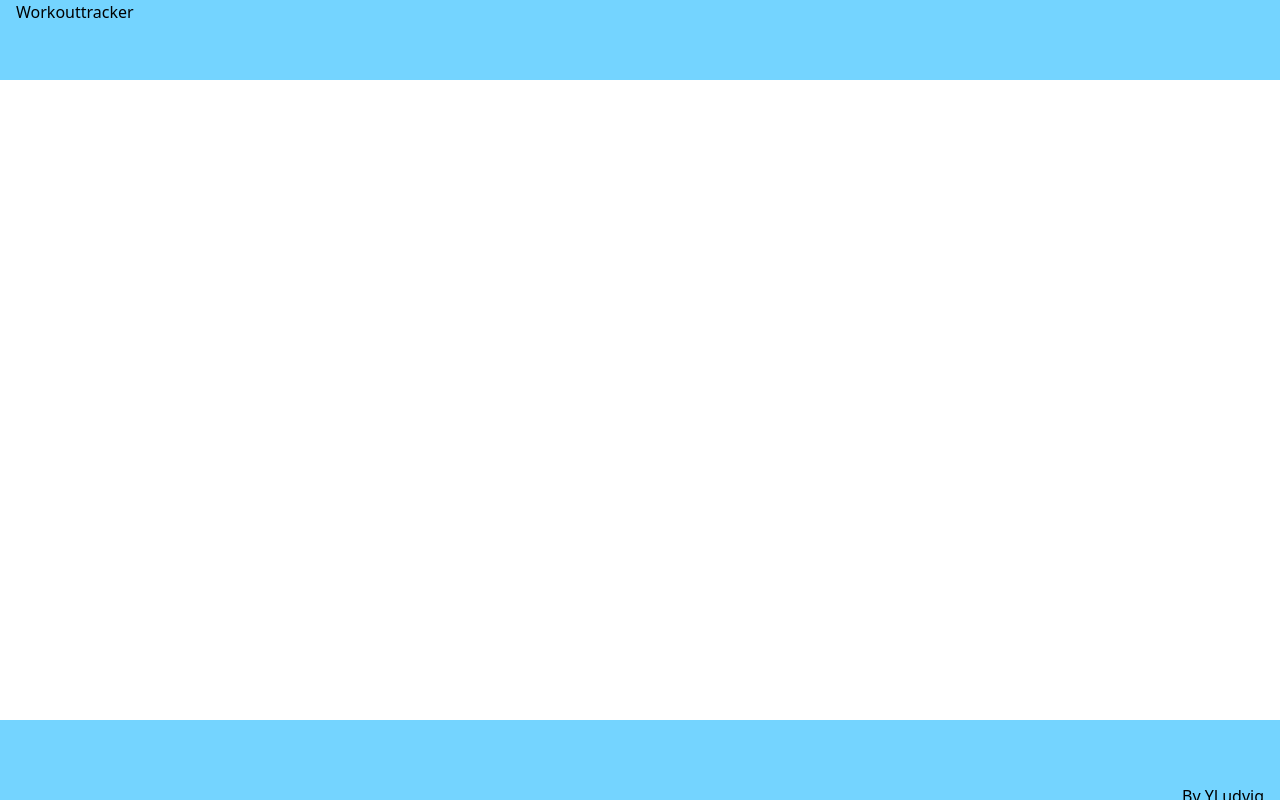
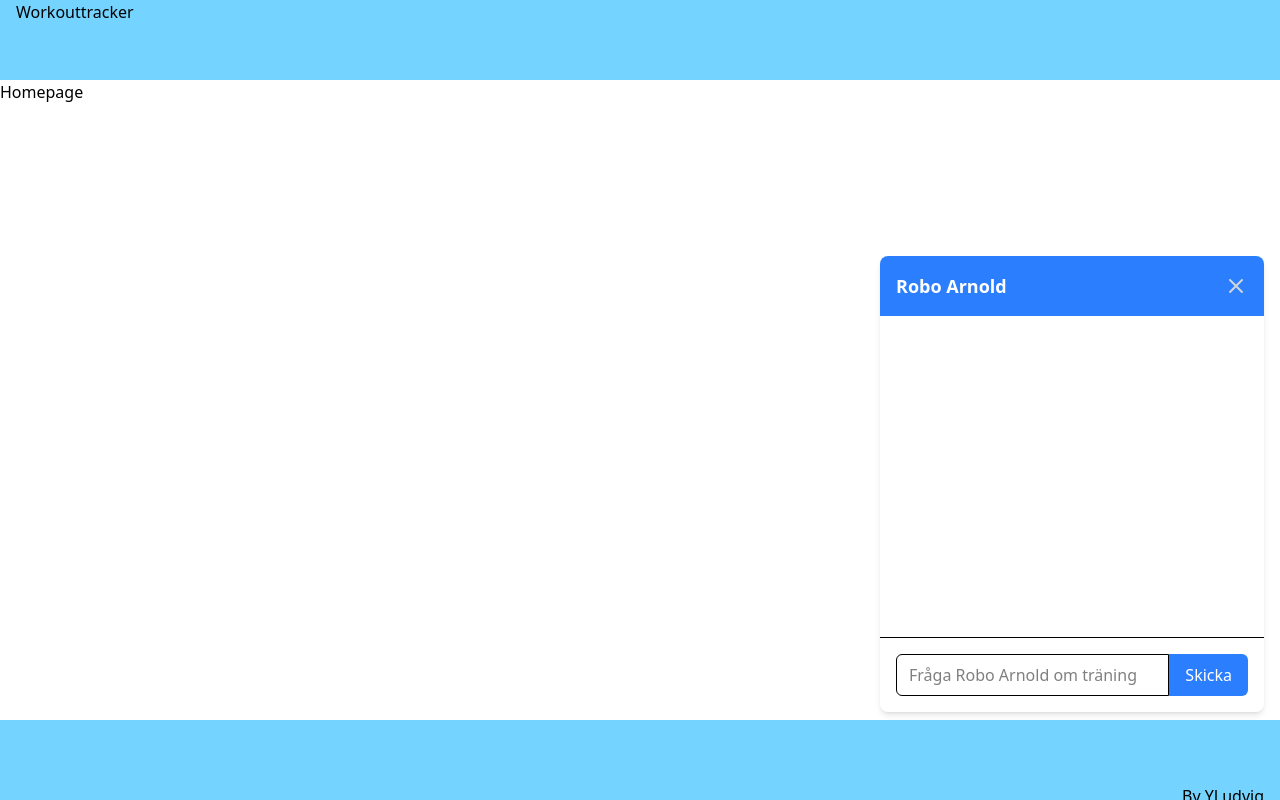
Before and after one commit to YLudvig/workouttrackerfrontend, an Angular app: page /homepage in a window 1280 px wide. Before the commit this address led to /. Built offline with nearby package versions, Linux system fonts and the light colour scheme.

Commit message:
Chatbot funktionell close #19 close #17

```diff
--- /dev/null
+++ b/src/app/api/ChatbotAPI.ts
@@ -0,0 +1,18 @@
+import { environment } from "../../environments/environment";
+
+const token = localStorage.getItem("token");
+
+// Exporterar vår funktion för att registrera användare
+export async function chatBotCall(prompt:string): Promise<{data: string}> {
+    // Backend nyttja RequestParam behöver därför skicka i form av encodeURIComponents
+    const response = await fetch(`${environment.backendApiUrl}/workouttracker/chat`, {
+        method : "POST",
+        headers: {
+            "Content-Type": "application/json",
+            'Authorization': `Bearer ${token}`
+        },
+        body: JSON.stringify({prompt})
+    });
+    const data = await response.text();
+    return {data};
+}
--- a/src/app/app.routes.ts
+++ b/src/app/app.routes.ts
@@ -16,12 +16,12 @@ export const routes: Routes = [
         title: 'Registration site'
     },
     {
-        path: '',
+        path: 'homepage',
         component: Homepage,
         title: 'Homepage'
     },
     {
-        path: 'startpage',
+        path: '',
         component: Startpage,
         title: 'Startpage'
     }
--- a/src/app/homepage/homepage.html
+++ b/src/app/homepage/homepage.html
@@ -1 +1,99 @@
-<p>homepage works!</p>
+<h1>Homepage</h1>
+
+<!--  Tog denna komponenten och översatta den till angular från react/ts: https://www.creative-tim.com/twcomponents/component/chat-box -->
+<!--Toggle knapp för att öppna chatten -->
+<div class="fixed bottom-[10vh] right-0 mb-4 mr-4">
+  <button
+    (click)="toggleChat()"
+    class="bg-blue-500 text-white py-2 px-4 rounded-md hover:bg-blue-600 transition duration-300 flex items-center"
+  >
+    <svg
+      xmlns="http://www.w3.org/2000/svg"
+      class="w-6 h-6 mr-2"
+      fill="none"
+      viewBox="0 0 24 24"
+      stroke="currentColor"
+    >
+      <path
+        stroke-linecap="round"
+        stroke-linejoin="round"
+        stroke-width="2"
+        d="M12 6v6m0 0v6m0-6h6m-6 0H6"
+      ></path>
+    </svg>
+    Chatta med vår Robo-Arnold
+  </button>
+</div>
+
+<!-- Renderas om chatten är öppen -->
+@if (isChatOpen){
+<div class="fixed bottom-[11vh] right-4 w-96">
+  <div class="bg-white shadow-md rounded-lg max-w-lg w-full">
+    <div class="p-4 border-b bg-blue-500 text-white rounded-t-lg flex justify-between items-center">
+      <p class="text-lg font-semibold">Robo Arnold</p>
+      <button
+        (click)="toggleChat()"
+        class="text-gray-300 hover:text-gray-400 focus:outline-none focus:text-gray-400"
+      >
+        <svg
+          xmlns="http://www.w3.org/2000/svg"
+          class="w-6 h-6"
+          fill="none"
+          viewBox="0 0 24 24"
+          stroke="currentColor"
+        >
+          <path
+            stroke-linecap="round"
+            stroke-linejoin="round"
+            stroke-width="2"
+            d="M6 18L18 6M6 6l12 12"
+          ></path>
+        </svg>
+      </button>
+    </div>
+
+    <!-- Chattboxen med prompts och svar -->
+    <!-- Finns häri css logik som gör att text man skickar (från user) placera till höger och bottens till
+    vänster och texten stylas också baserad på om man skickar eller mottar det -->
+    <!-- https://angular.dev/guide/templates/binding nyttjades för att fatta hur jag får dynamiskt att fungera -->
+    <div class="p-4 h-80 overflow-y-auto">
+      @for(msg of messages; track msg){
+      <div
+        class="mb-2"
+        [ngClass]="{
+          'text-right ml-12': msg.from === 'user',
+          'mr-12': msg.from === 'bot'
+        }"
+      >
+        <p
+          [ngClass]="{
+            'bg-blue-500 text-white': msg.from === 'user',
+            'bg-gray-200 text-gray-700': msg.from === 'bot'
+          }"
+          class="rounded-lg py-2 px-4 inline-block"
+        >
+          {{ msg.text }}
+        </p>
+      </div>
+      }
+    </div>
+
+    <!-- Fångar användarinputs och skickar dem antingen när skicka knappen klickas eller när man trycker på enter -->
+    <div class="p-4 border-t flex">
+      <input
+        #userInput
+        (keyup.enter)="sendMessage(userInput)"
+        type="text"
+        placeholder="Fråga Robo Arnold om träning"
+        class="w-full px-3 py-2 border rounded-l-md focus:outline-none focus:ring-2 focus:ring-blue-500"
+      />
+      <button
+        (click)="sendMessage(userInput)"
+        class="bg-blue-500 text-white px-4 py-2 rounded-r-md hover:bg-blue-600 transition duration-300"
+      >
+        Skicka
+      </button>
+    </div>
+  </div>
+</div>
+}
--- a/src/app/homepage/homepage.ts
+++ b/src/app/homepage/homepage.ts
@@ -1,12 +1,51 @@
-import { Component } from '@angular/core';
+import { Component, ElementRef, ViewChild } from '@angular/core';
 import { RouterLink } from '@angular/router';
+import {FormsModule} from '@angular/forms'
+import { chatBotCall } from '../api/ChatbotAPI';
+import { CommonModule } from '@angular/common';
 
 @Component({
   selector: 'app-homepage',
-  imports: [RouterLink],
+  imports: [RouterLink, FormsModule, CommonModule],
   templateUrl: './homepage.html',
   styleUrl: './homepage.css'
 })
 export class Homepage {
 
+  //Tog denna komponenten och översatta den till angular från react/ts: https://www.creative-tim.com/twcomponents/component/chat-box
+
+  // Boolean som vi användar för att antingen öppna eller stänga vår chat
+  isChatOpen = true;
+  userInput = '';
+
+  // Lista av meddelanden, behöver separera botmeddelanden från promptsen så vi kan bestämma om det ska visas som skickats från en själv eller till en
+  messages: {text: string; from: 'user' | 'bot'} [] = [];
+
+  // Öppnar eller stänger chatten beroende på vilket som var det tidigare läget
+  toggleChat() {
+    this.isChatOpen = !this.isChatOpen;
+  }
+
+  sendMessage(userInput: HTMLInputElement){
+    // Fångar userinputen
+    const message = userInput.value.trim();
+    // Om userinput ej tom så läggs det till i listan och visas direkt i chatten, input rutan töms och vår metod för att fetcha svar från backenden körs
+    if(message){
+      this.messages.push({text: message, from: 'user'})
+      userInput.value = '';
+      this.respondToUser(message);
+    }
+  }
+
+  // Metod för att hämta svar från backenden för att visa användaren
+  async respondToUser(userMessage: string){
+    // Kör våran backend call och lägger sedan till svaret i chatten
+    const result = await chatBotCall(userMessage);
+    setTimeout(() => {
+      this.messages.push({ text: result.data, from: 'bot'})
+    });
+  }
+
+
+
 }
--- a/src/app/loginpage/loginpage.ts
+++ b/src/app/loginpage/loginpage.ts
@@ -33,7 +33,7 @@ export class Loginpage {
       if (result?.data.token != null && result?.data.token != '') {
         usernameInput.value = '';
         passwordInput.value = '';
-        this.router.navigate(['/startpage']);
+        this.router.navigate(['/homepage']);
       } else {
         this.valuesNotFilled = false;
         this.wrongInfo = true;
```
